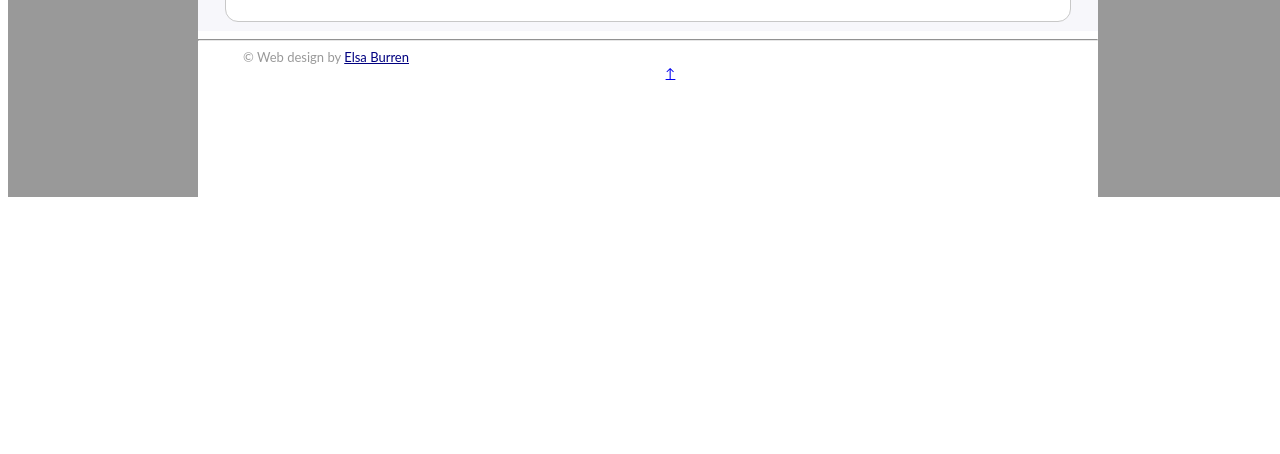
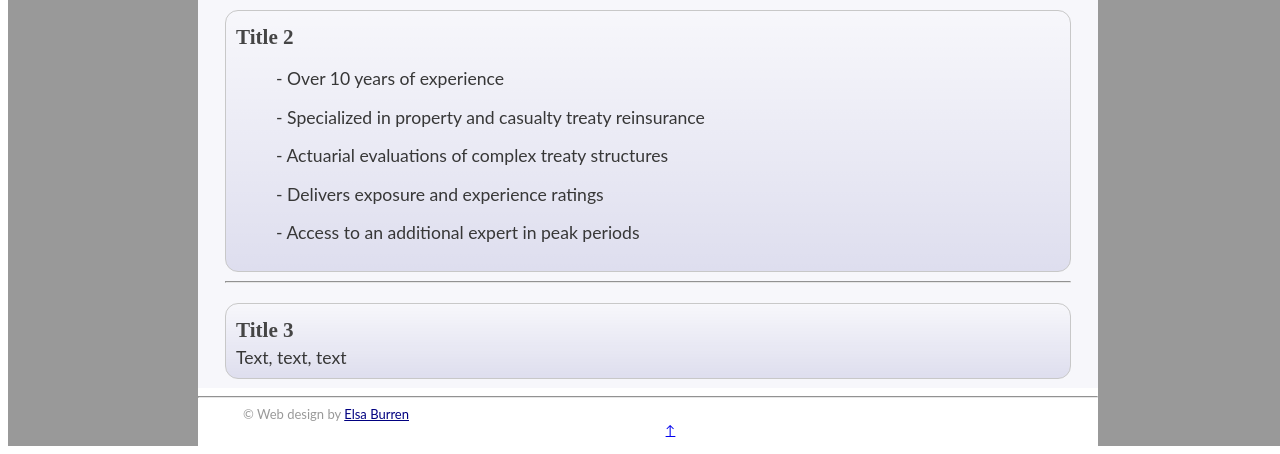
Before and after one commit to elsaburren/website, a PHP site: page /page1.php in a window 1280 px wide. Shown: the part 611-1065 px from the top of the page. Before the commit the page ends 808 px from the top, so only its background shows below. Run offline with PHP 8.4, Linux system fonts and the light colour scheme.

Commit message:
Update page1.php
Replaced myTextBox with myBlueBox to illustrated this class

```diff
--- a/page1.php
+++ b/page1.php
@@ -18,19 +18,24 @@
 		<div class="myPageContent">
 			<h1>Page 1</h1>
 			<hr>
-			<div class="myTextBox">
-				<h2>Title 1</h2>
-				ProMaSta is an acronym for Probability, Mathematics and Statistics. It reflects our interdisciplinary approach to problem solving.
+			<div class="myBlueBox">
+				<center><img src="https://www.promasta.com/img/img_pricing_code.png" alt="pricing models"></center>
 			</div>
 			<hr>
-			<div class="myTextBox">
+			<div class="myBlueBox">
 				<h2>Title 2</h2>
-				 We offer our clients distinct support in actuarial analytics in order to increase profitability, improve their risk management tools and allowing them to make informed business decisions.
+				 <ul>
+					<p>- Over 10 years of experience </p>
+					<p>- Specialized in property and casualty treaty reinsurance</p>
+					<p>- Actuarial evaluations of complex treaty structures</p>
+					<p>- Delivers exposure and experience ratings</p>
+					<p>- Access to an additional expert in peak periods</p>
+				</ul>
 			</div>
 			<hr>
-			<div class="myTextBox">
+			<div class="myBlueBox">
 				<h2>Title 3</h2>
-				Our clients are reinsurers, investment managers specializing in insurance investments and first insurers for optimizing their reinsurance.
+				Text, text, text
 			</div>
 		</div>
 		<?php include_once("myFooter.html"); ?>
```
